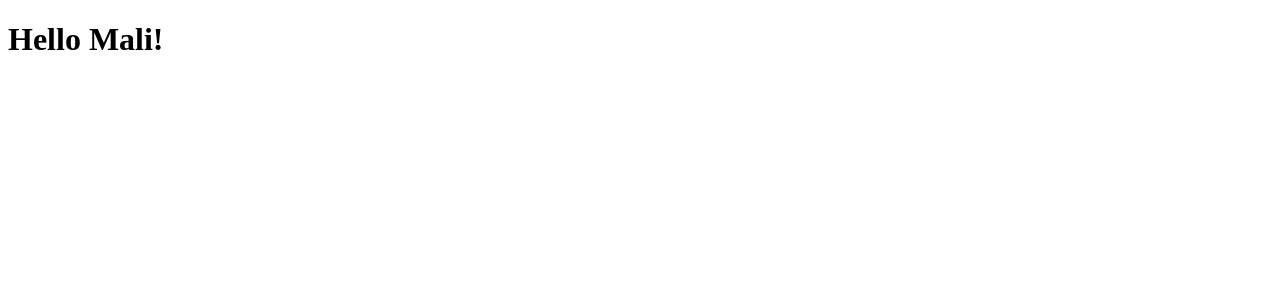
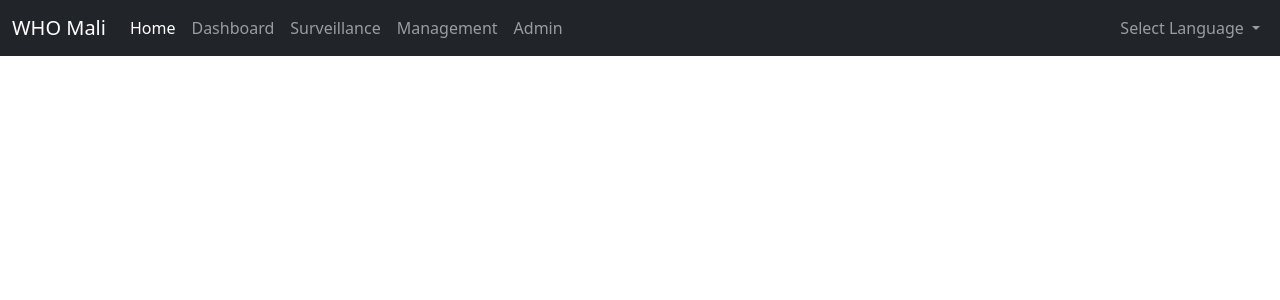
Before and after one commit to anavrit/malidata, a Flask app: page / in a window 1280 px wide. Shown: the top 300 px of the page. Run offline with Flask 2, Linux system fonts and the light colour scheme; some libraries are stand-ins or nearby versions.

Commit message:
Added Bootstrap navbar

```diff
--- a/malidata/__init__.py
+++ b/malidata/__init__.py
@@ -1,10 +1,8 @@
 from flask import Flask
-from flask_bootstrap import Bootstrap
 
 def init_app():
     app = Flask(__name__, instance_relative_config=False)
     app.config.from_object('config.Config')
-    Bootstrap(app)
 
     with app.app_context():
         from . import routes
--- /dev/null
+++ b/malidata/static/css/style.css
@@ -0,0 +1,3 @@
+.navbar-custom{
+  height: 100px;
+}
--- a/malidata/templates/index.html
+++ b/malidata/templates/index.html
@@ -1,5 +1,5 @@
 {% extends 'layout.html' %}
 
 {% block content %}
-  <h1>Hello Mali!</h1>
+
 {% endblock %}
--- a/malidata/templates/layout.html
+++ b/malidata/templates/layout.html
@@ -2,11 +2,52 @@
 <html lang="en" dir="ltr">
   <head>
     <meta charset="utf-8">
+    <link href="https://cdn.jsdelivr.net/npm/bootstrap@5.0.2/dist/css/bootstrap.min.css" rel="stylesheet" integrity="sha384-EVSTQN3/azprG1Anm3QDgpJLIm9Nao0Yz1ztcQTwFspd3yD65VohhpuuCOmLASjC" crossorigin="anonymous">
     <title>{{ title }}</title>
   </head>
   <body>
+    <nav class="navbar navbar-expand-lg navbar-dark bg-dark">
+      <div class="container-fluid">
+        <a class="navbar-brand" href="#">WHO Mali</a>
+        <button class="navbar-toggler" type="button" data-bs-toggle="collapse" data-bs-target="#navbarSupportedContent" aria-controls="navbarSupportedContent" aria-expanded="false" aria-label="Toggle navigation">
+          <span class="navbar-toggler-icon"></span>
+        </button>
+        <div class="collapse navbar-collapse" id="navbarSupportedContent">
+          <ul class="navbar-nav me-auto mb-2 mb-lg-0">
+            <li class="nav-item">
+              <a class="nav-link active" aria-current="page" href="#">Home</a>
+            </li>
+            <li class="nav-item">
+              <a class="nav-link" href="#">Dashboard</a>
+            </li>
+            <li class="nav-item">
+              <a class="nav-link" href="#">Surveillance</a>
+            </li>
+            <li class="nav-item">
+              <a class="nav-link" href="#">Management</a>
+            </li>
+            <li class="nav-item">
+              <a class="nav-link" href="#">Admin</a>
+            </li>
+          </ul>
+          <ul class="navbar-nav ml-auto">
+            <li class="nav-item dropdown">
+              <a class="nav-link dropdown-toggle" href="#" id="navbarDropdown" role="button" data-bs-toggle="dropdown" aria-expanded="false">
+                Select Language
+              </a>
+              <ul class="dropdown-menu" aria-labelledby="navbarDropdown">
+                <li><a class="dropdown-item" href="#">English</a></li>
+                <li><a class="dropdown-item" href="#">French</a></li>
+              </ul>
+            </li>
+          </ul>
+        </div>
+      </div>
+    </nav>
     <div class="container">
       {% block content %}{% endblock %}
     </div>
+    <script src="https://cdn.jsdelivr.net/npm/@popperjs/core@2.9.2/dist/umd/popper.min.js" integrity="sha384-IQsoLXl5PILFhosVNubq5LC7Qb9DXgDA9i+tQ8Zj3iwWAwPtgFTxbJ8NT4GN1R8p" crossorigin="anonymous"></script>
+    <script src="https://cdn.jsdelivr.net/npm/bootstrap@5.0.2/dist/js/bootstrap.min.js" integrity="sha384-cVKIPhGWiC2Al4u+LWgxfKTRIcfu0JTxR+EQDz/bgldoEyl4H0zUF0QKbrJ0EcQF" crossorigin="anonymous"></script>
   </body>
 </html>
```
